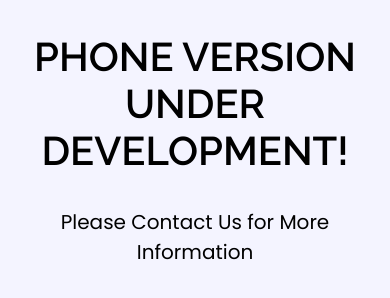
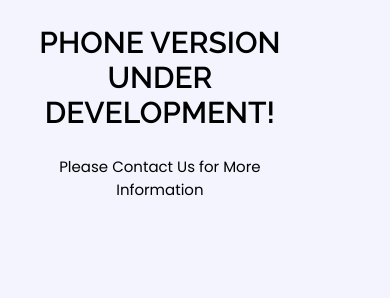
Before and after one commit to yahutahugg/yahutahugg.github.io, a plain HTML site: page index.html in a window 390 px wide. Drawn offline with Linux system fonts and the light colour scheme.

Commit message:
update phone dev

```diff
--- a/style.css
+++ b/style.css
@@ -249,7 +249,7 @@ footer .links-container {
 
     .phone-development {
         display: inline-block;
-        width: 100%;
+        width: 80%;
         height: 100vh;
         align-items: center;
     }
@@ -257,7 +257,7 @@ footer .links-container {
     .phone-development h1 {
         font-family: "Raleway", sans-serif;
         font-weight: 600;
-        font-size: 40px;
+        font-size: 30px;
         text-align: center;
         color: #000000;
     }
@@ -265,7 +265,7 @@ footer .links-container {
     .phone-development p {
         font-family: "Poppins", sans-serif;
         font-weight: 400;
-        font-size: 20px;
+        font-size: 15px;
         color: #000000;
         text-align: center;
     }
```
